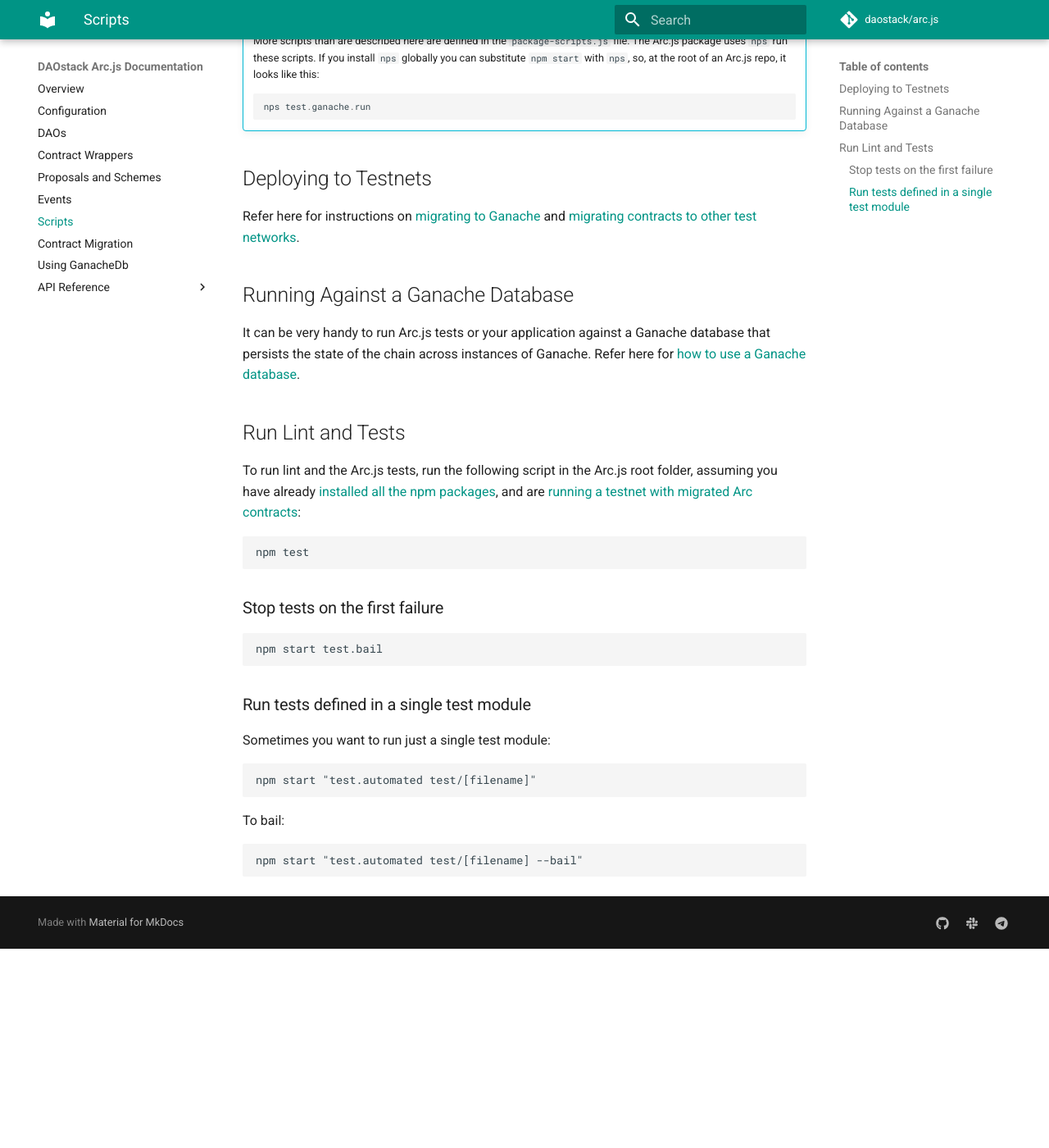
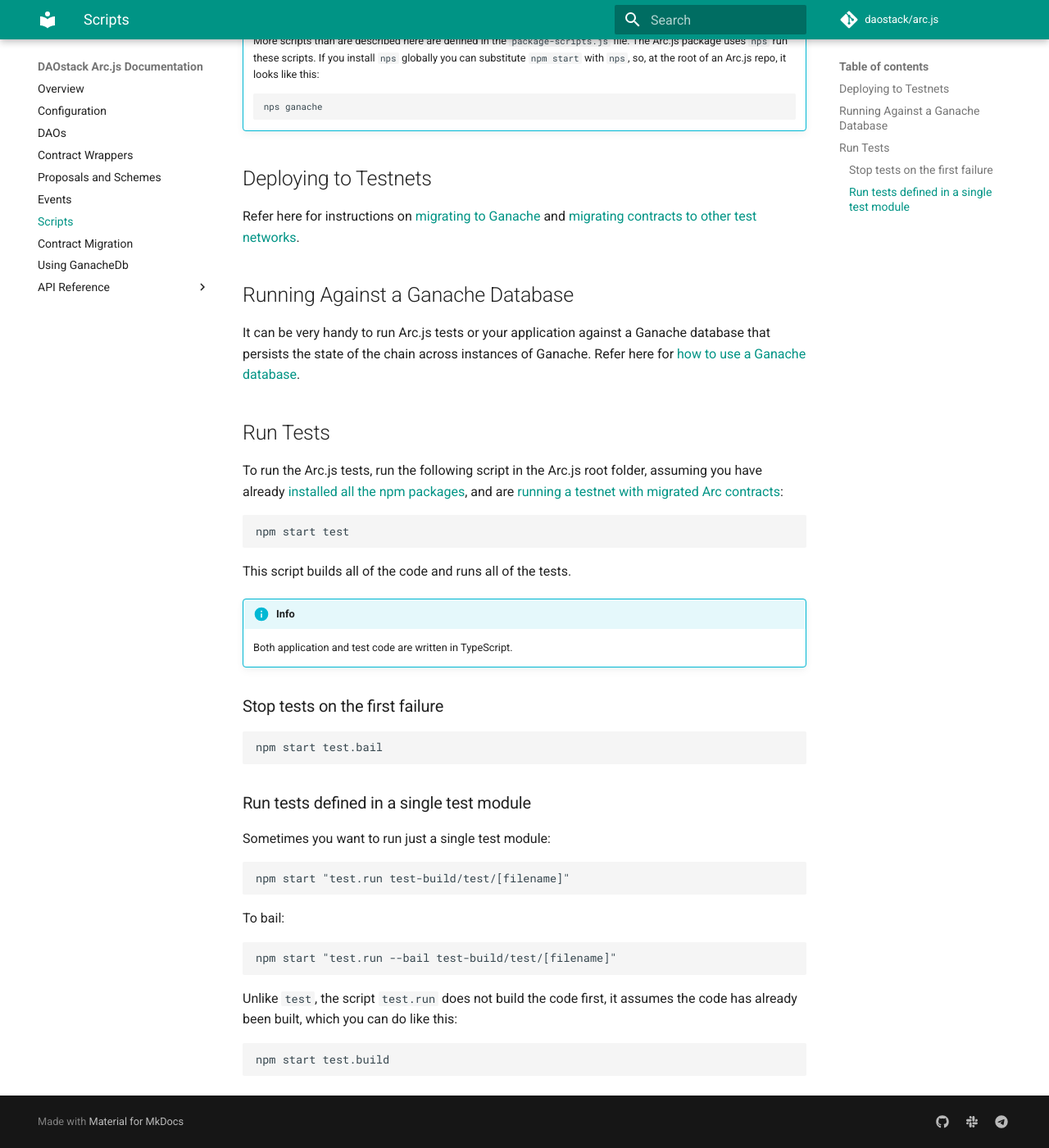
Before and after one commit to daostack/arc.js_legacy, an MkDocs documentation site: the page built from docs/Scripts.md, in a window 1280 px wide and 1400 px high, scrolled down 533 px. Shown: the whole window at 82% size. Built offline with MkDocs 1.6.1 and Material for MkDocs 9.7.7, drawn with Linux system fonts in a browser that asks for light colours; comment, search, counter and statistics services are not loaded; old or Windows-style settings are respelled for this version of MkDocs; before the commit the page ends 1690 px from its top, so only the background shows below that; some of the changed text lies outside the part shown.

Commit message:
documentation

````diff
--- a/docs/Scripts.md
+++ b/docs/Scripts.md
@@ -28,14 +29,19 @@ Refer here for instructions on [migrating to Ganache](Home#set-up-a-testnet-with
 
 It can be very handy to run Arc.js tests or your application against a Ganache database that persists the state of the chain across instances of Ganache.  Refer here for [how to use a Ganache database](GanacheDb).
 
-## Run Lint and Tests
+## Run Tests
 
-To run lint and the Arc.js tests, run the following script in the Arc.js root folder, assuming you have already
+To run the Arc.js tests, run the following script in the Arc.js root folder, assuming you have already
 [installed all the npm packages](Home#installation), and are [running a testnet with migrated Arc contracts](Home#set-up-a-testnet-with-arc-contracts):
 
 ```script
-npm test
+npm start test
 ```
+
+This script builds all of the code and runs all of the tests.
+
+!!! info
+    Both application and test code are written in TypeScript.
 
 ### Stop tests on the first failure
 
@@ -48,11 +54,17 @@ npm start test.bail
 Sometimes you want to run just a single test module:
 
 ```script
-npm start "test.automated test/[filename]"
+npm start "test.run test-build/test/[filename]"
 ```
 
 To bail:
 
 ```script
-npm start "test.automated test/[filename] --bail"
+npm start "test.run --bail test-build/test/[filename]"
 ```
+
+Unlike `test`, the script `test.run` does not build the code first, it assumes the code has already been built, which you can do like this:
+
+```
+npm start test.build
+```
--- a/package-scripts.js
+++ b/package-scripts.js
@@ -79,12 +79,10 @@ module.exports = {
     test: {
       default: series(
         "nps test.build",
-        "nps lint",
         "nps \"test.run test-build/test\""
       ),
       bail: series(
         "nps test.build",
-        "nps lint",
         "nps \"test.run --bail test-build/test\""
       ),
       run: series("mocha --require chai --timeout 999999"),
````
Also changed, not shown: other parts of docs/Scripts.md (+5 -4 lines), docs/GanacheDb.md (+4 -4 lines), docs/Home.md (+1 -1 lines).
